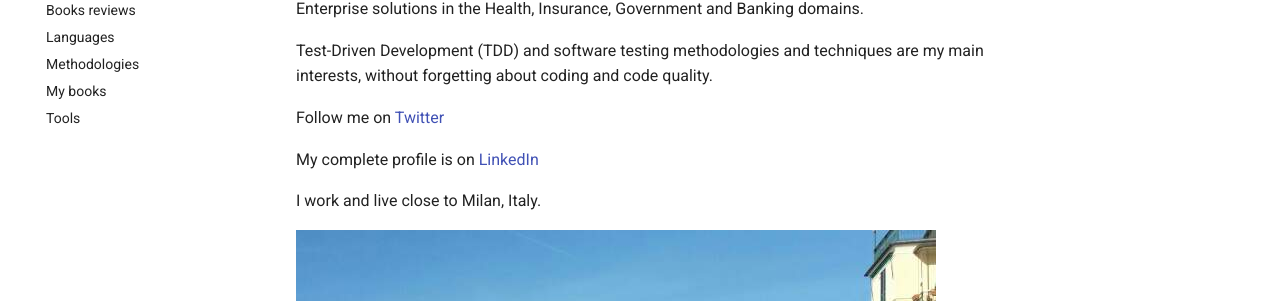
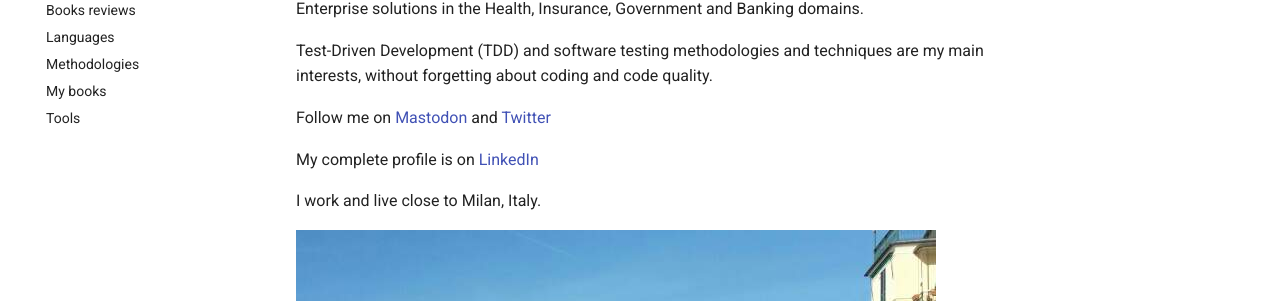
Before and after one commit to gualtierotesta/blog, an MkDocs documentation site: the page built from docs/about.md, in a window 1280 px wide and 1196 px high. Shown: the part 209-510 px from the top of the window. Built offline with MkDocs 1.6.1 and Material for MkDocs 9.7.7, drawn with Linux system fonts in a browser that asks for light colours.

Commit message:
Added mastodon link

```diff
--- a/docs/about.md
+++ b/docs/about.md
@@ -4,7 +4,7 @@ I am a software analyst, architect and developer involved in web-based applicati
 
 Test-Driven Development (TDD) and software testing methodologies and techniques are my main interests, without forgetting about coding and code quality.
 
-Follow me on [Twitter](https://twitter.com/gualtierotesta)
+Follow me on [Mastodon](@gualtierotesta@mastodon.uno) and [Twitter](https://twitter.com/gualtierotesta)
 
 My complete profile is on [LinkedIn](https://www.linkedin.com/in/gualtierotesta)
 
```
